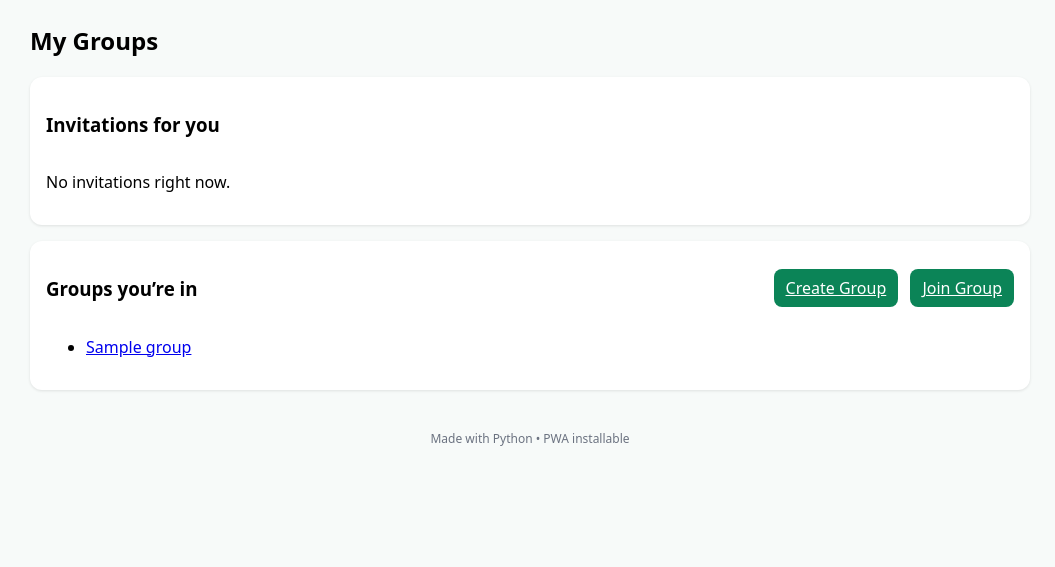
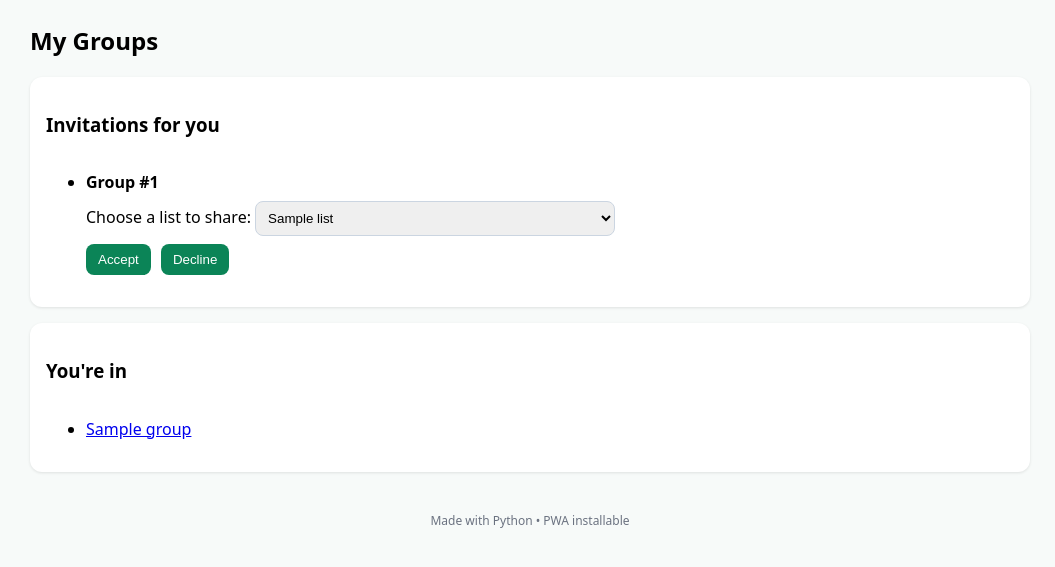
Before and after one commit to Kevin-Jay-Roberts21/Christmas-App, a FastAPI app: template app/templates/my_groups.html in a window 1280 px wide. Shown: the part 169-736 px from the top of the page, without its empty margins (110-1165 px from the left). Run offline with FastAPI, Linux system fonts and the light colour scheme; the template is opened without the code that fills it: most values are stand-ins (such as "Sample title", 1, 10 or a date in 2020).

Commit message:
Added invite functionality, and it's working now.

```diff
--- a/app/main.py
+++ b/app/main.py
@@ -111,8 +111,7 @@ def account(request: Request):
 
 @app.get("/about")
 def about(request: Request):
-    me = getattr(request.state, "user", None)
-    return templates.TemplateResponse("about.html", {"request": request, "me": me})
+    return templates.TemplateResponse("about.html", {"request": request})
 
 
 @app.get("/lists")
@@ -139,7 +138,13 @@ def my_groups(request: Request, session: Session = Depends(get_session), me: Use
     group_ids = [m.group_id for m in non_invite_mems]
     groups = session.exec(select(Group).where(Group.id.in_(group_ids))).all() if group_ids else []
     mem_map = {m.group_id: m for m in memberships}
-    return templates.TemplateResponse("my_groups.html", {"request": request, "me": me, "groups": groups, "mem_map": mem_map, "invites": invites})
+
+    # fetch my lists and groups for invites
+    my_lists = session.exec(select(GiftList).where(GiftList.owner_id == me.id)).all()
+    inv_group_ids = [m.group_id for m in invites]
+    inv_groups = session.exec(select(Group).where(Group.id.in_(inv_group_ids))).all() if inv_group_ids else []
+    inv_group_map = {g.id: g for g in inv_groups}
+    return templates.TemplateResponse("my_groups.html", {"request": request, "me": me, "groups": groups, "mem_map": mem_map, "invites": invites, "my_lists": my_lists, "inv_group_map": inv_group_map})
 
 
 # Redirect 401s (e.g., from dependencies) to login for HTML routes
--- a/app/routers/groups.py
+++ b/app/routers/groups.py
@@ -399,6 +399,8 @@ def accept_invite(
 
     mem.selected_list_id = gl.id
     mem.is_approved = True
+    mem.is_invite = False
+    mem.is_denied = False
 
     if not session.exec(select(ListGroup).where(ListGroup.group_id == g.id, ListGroup.list_id == gl.id)).first():
         session.add(ListGroup(group_id=g.id, list_id=gl.id))
--- a/app/templates/my_groups.html
+++ b/app/templates/my_groups.html
@@ -1,69 +1,49 @@
 {% extends "base.html" %}
 {% block content %}
 <h2>My Groups</h2>
-
 
 <section class="card">
   <div class="card-header">
     <h3>Invitations for you</h3>
   </div>
-  {# Build invites list: pending + not denied + came from leader #}
-  {% set invites = [] %}
-  {% for g in groups %}
-  {% set mem = mem_map.get(g.id) %}
-  {% if not (mem and mem.is_invite and not mem.is_approved and not mem.is_denied) %}
-    {% set mem = mem_map.get(g.id) %}
-    {% if mem and (not mem.is_approved) and (not mem.is_denied) and mem.is_invite %}
-      {% set _ = invites.append((g, mem)) %}
-    {% endif %}
-    {% endif %}
-{% endfor %}
 
-  {% if invites|length == 0 %}
-    <p>No invitations right now.</p>
-  {% else %}
-    <ul>
-      {% for g, mem in invites %}
+  {% if invites and invites|length > 0 %}
+    <ul class="list">
+      {% for mem in invites %}
+        {% set g = inv_group_map.get(mem.group_id) %}
         <li>
-          <strong>{{ g.name }}</strong>
-          <form method="post" action="/groups/{{ g.id }}/accept_invite" style="display:inline-block; margin-left:8px;">
-            <label style="margin-right:8px;">Select your list
+          <strong>{{ g.name if g else ('Group #' ~ mem.group_id) }}</strong>
+          <form method="post" action="/groups/{{ mem.group_id }}/accept_invite" style="display:inline;margin-left:8px;">
+            <label>Choose a list to share:
               <select name="selected_list_id" required>
-                {% for gl in me.lists %}
+                {% for gl in my_lists %}
                   <option value="{{ gl.id }}">{{ gl.name }}</option>
                 {% endfor %}
               </select>
             </label>
-            <button class="btn" type="submit">Accept</button>
+            <button class="btn">Accept</button>
           </form>
-          <form method="post" action="/groups/{{ g.id }}/decline_invite" style="display:inline-block; margin-left:6px;">
-            <button class="btn" type="submit">Decline</button>
+          <form method="post" action="/groups/{{ mem.group_id }}/decline_invite" style="display:inline;margin-left:6px;">
+            <button class="btn btn-outline">Decline</button>
           </form>
         </li>
       {% endfor %}
     </ul>
+  {% else %}
+    <div class="muted">No invitations at the moment.</div>
   {% endif %}
 </section>
 
-
-<section class="card">
+<section class="card" style="margin-top:1rem;">
   <div class="card-header">
-    <h3>Groups you’re in</h3>
-    <div>
-      <a class="btn" href="/groups/new">Create Group</a>
-      <a class="btn" href="/groups/join" style="margin-left:8px;">Join Group</a>
-    </div>
+    <h3>You're in</h3>
   </div>
-
-  {% if groups|length == 0 %}
-    <p>You’re not in any groups yet. Create a new one or join an existing group.</p>
-  {% else %}
-    <ul>
+  {% if groups and groups|length > 0 %}
+    <ul class="list">
       {% for g in groups %}
         {% set mem = mem_map.get(g.id) %}
         <li>
-          {% set mem = mem_map.get(g.id) %}
-          {% if mem and not mem.is_approved and not mem.is_denied %}
+          {% if mem and (not mem.is_approved) and (not mem.is_denied) and (not mem.is_invite) %}
             <span>{{ g.name }}</span> <span class="tag">Pending</span>
           {% elif mem and mem.is_denied %}
             <span>{{ g.name }}</span> <span class="tag" style="background:#fee2e2;color:#991b1b;">Denied</span>
@@ -77,6 +57,8 @@
         </li>
       {% endfor %}
     </ul>
+  {% else %}
+    <div class="muted">You haven't joined any groups yet.</div>
   {% endif %}
 </section>
 {% endblock %}
```
Also changed, not shown: app/templates/group_manage.html (+10 -0 lines).
